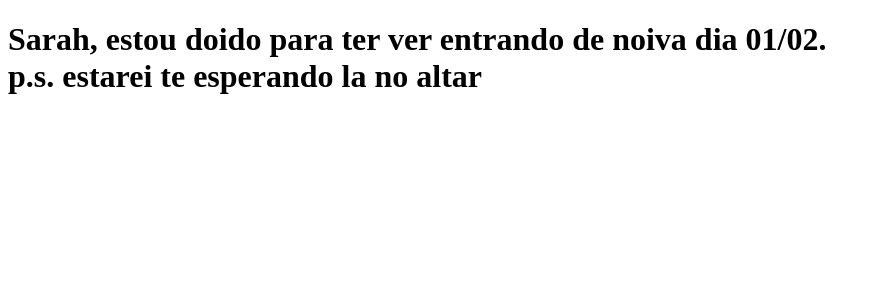
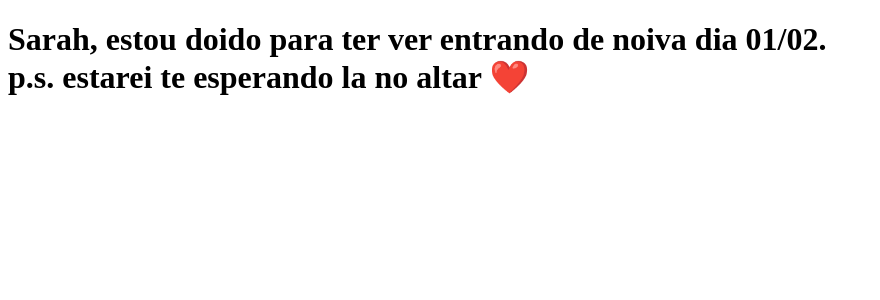
Before and after one commit to samuelcbaker/clone-tabnews, a Next.js app: page / in a window 1280 px wide. Shown: the top 300 px of the page, without its empty margins (0-880 px from the left). Built offline with nearby package versions, Linux system fonts and the light colour scheme.

Commit message:
add core

```diff
--- a/pages/index.js
+++ b/pages/index.js
@@ -1,5 +1,5 @@
 function Home() {
-    return <h1>Sarah, estou doido para ter ver entrando de noiva dia 01/02. <br></br> p.s. estarei te esperando la no altar</h1>
+    return <h1>Sarah, estou doido para ter ver entrando de noiva dia 01/02. <br></br> p.s. estarei te esperando la no altar ❤️</h1>
 }
 
 export default Home;
```
